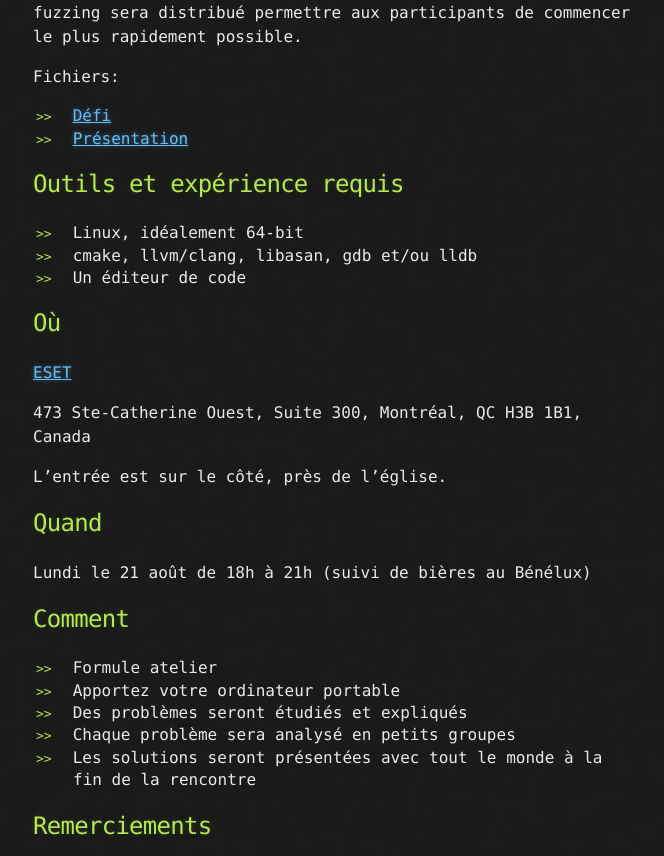
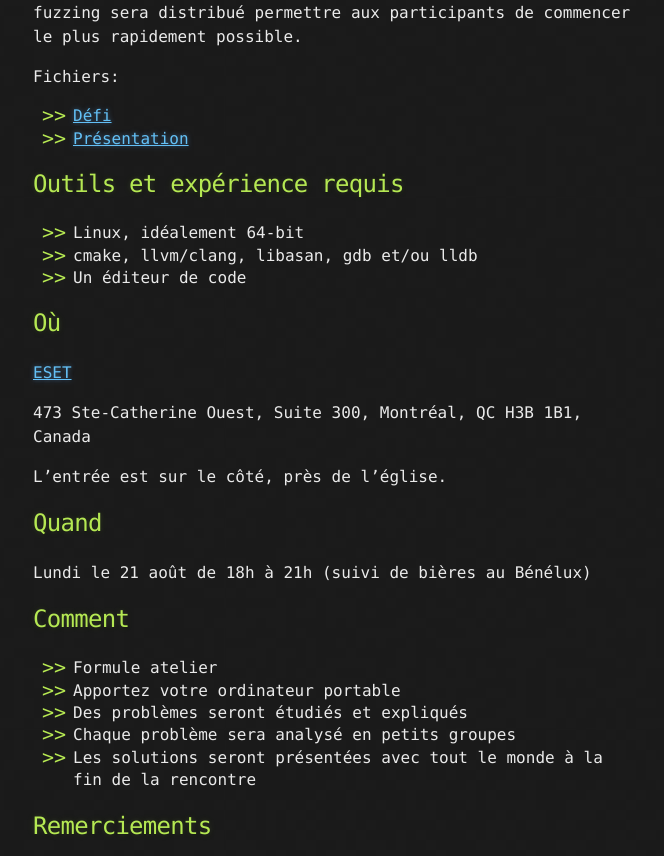
Before and after one commit to montrehack/montrehack.github.com, a Jekyll site: the page built from index.md, in a window 1280 px wide. Shown: the part 1399-2255 px from the top of the page, without its empty margins (307-971 px from the left). Built offline with Jekyll 4.4.1, drawn with Linux system fonts in a browser that asks for light colours; comment, search, counter and statistics services are not loaded.

Commit message:
Fixes display issues with lists
When I had a link and content on the same bullet, a space would be
introduced in the rendered HTML (a liquid issue apparently). That space
would be injected and would always display causing weird visual
indentation. Switching to an image instead of the li:before fixes that.
Not sure why but it works.

Fix taken from pages-themes/hacker#5.

```diff
--- a/stylesheets/stylesheet.css
+++ b/stylesheets/stylesheet.css
@@ -138,17 +138,7 @@ dt {
 }
 
 ul li {
-  list-style: none;
-}
-
-ul li:before {
-  content: ">>";
-  font-family: Monaco, "Bitstream Vera Sans Mono", "Lucida Console", Terminal, monospace;
-  font-size: 13px;
-  color: #b5e853;
-  margin-left: -37px;
-  margin-right: 21px;
-  line-height: 16px;
+  list-style-image:url('/images/bullet.png');
 }
 
 blockquote {
```
Also changed, not shown: images/bullet.png (added).
